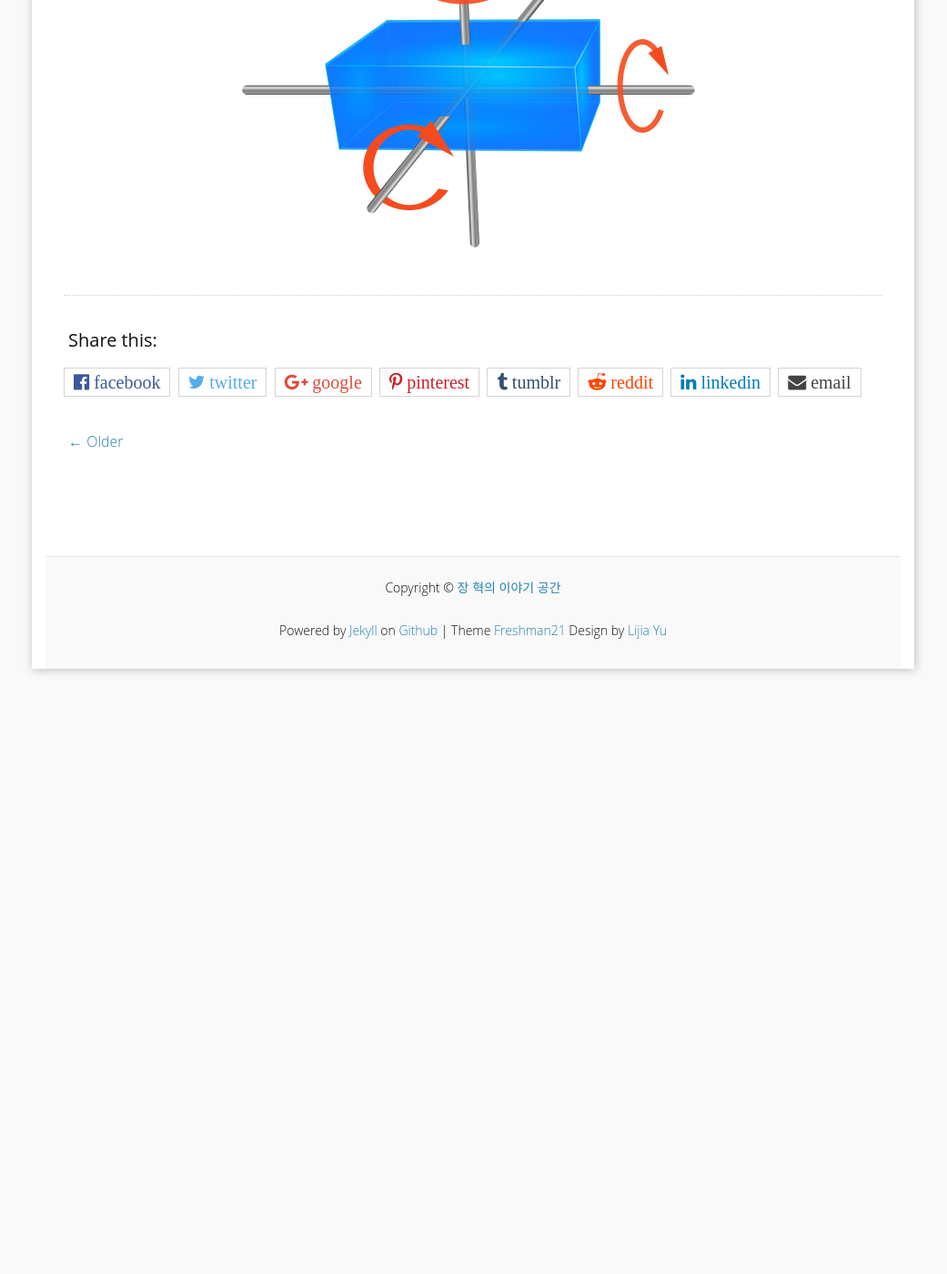
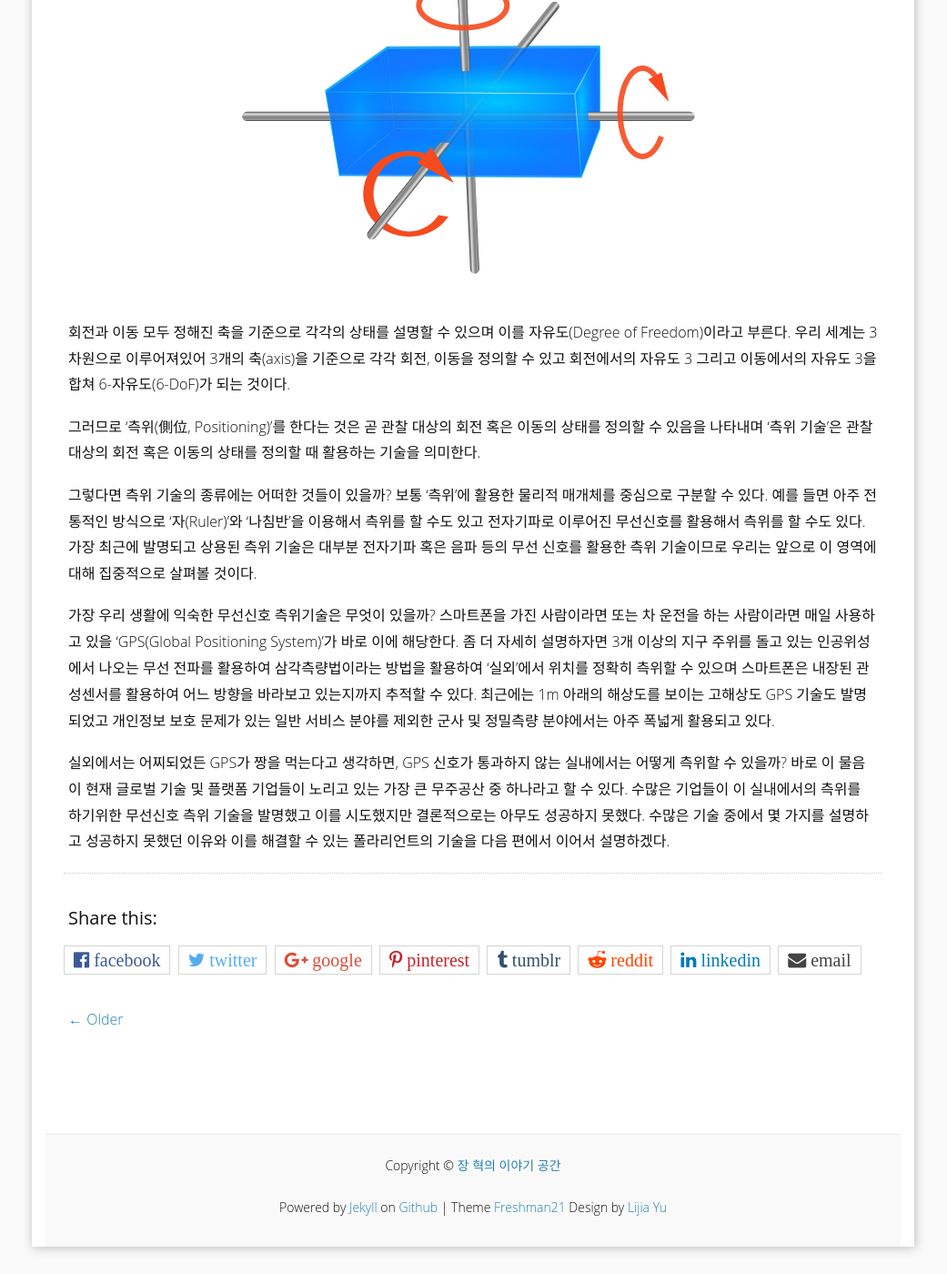
Before and after one commit to HyoukJang/HyoukJang.github.io, a Jekyll site: the page built from _posts/2016-09-10-positional-tracking-101-1.md, in a window 1280 px wide and 1400 px high, scrolled down 991 px. Shown: the whole window at 91% size, without its empty margins (120-1161 px from the left). Built offline with Jekyll 4.4.1, drawn with Linux system fonts in a browser that asks for light colours; nearby versions of some CDN libraries; some web fonts are replaced; comment, search, counter and statistics services are not loaded; before the commit the page ends 1756 px from its top, so only the background shows below that; some of the changed text lies outside the part shown.

Commit message:
add my post

```diff
--- a/_posts/2016-09-10-positional-tracking-101-1.md
+++ b/_posts/2016-09-10-positional-tracking-101-1.md
@@ -11,6 +11,16 @@ tags:  VR tech polariant virtual-reality positional-tracking 측위
 
 VR 뿐만 아니라 드론, AGV, 커머스 등 다양한 분야에서 필요로하는 '측위 기술'에 대해서 알아보고 특별히 가상현실(이하 VR)에서 말하는 측위가 어떤 것인지 자세히 다루고자 한다.
 
-어떤 물체의 상태를 설명할 때는 회전과 이동을 기초로 한다. 회전은 다른말로 하면 물체가 어느 방향을 향하고 있는 지를 의미하고, 이동은 정한 좌표계에서 어느 방향으로 움직였는지를 말한다. 아주 간단히 설명할 할 수 있는 그림으로 아래에 있다.
+어떤 물체의 운동 상태를 설명할 때는 회전(Rotation)과 이동(Traslation)을 기초로 한다. 회전은 다른말로 하면 물체가 어느 방향을 향하고 있는 지를 의미하고, 이동은 정한 좌표계에서 어느 방향으로 움직였는지를 말한다. 아주 간단히 설명할 할 수 있는 그림으로 아래에 있다.
 
 ![Degree of Freedom]({{site.baseurl}}/images/degree_of_freedom.png)
+
+회전과 이동 모두 정해진 축을 기준으로 각각의 상태를 설명할 수 있으며 이를 자유도(Degree of Freedom)이라고 부른다. 우리 세계는 3차원으로 이루어져있어 3개의 축(axis)을 기준으로 각각 회전, 이동을 정의할 수 있고 회전에서의 자유도 3 그리고 이동에서의 자유도 3을 합쳐 6-자유도(6-DoF)가 되는 것이다.
+
+그러므로 '측위(側位, Positioning)'를 한다는 것은 곧 관찰 대상의 회전 혹은 이동의 상태를 정의할 수 있음을 나타내며 '측위 기술'은 관찰 대상의 회전 혹은 이동의 상태를 정의할 때 활용하는 기술을 의미한다.
+
+그렇다면 측위 기술의 종류에는 어떠한 것들이 있을까? 보통 '측위'에 활용한 물리적 매개체를 중심으로 구분할 수 있다. 예를 들면 아주 전통적인 방식으로 '자(Ruler)'와 '나침반'을 이용해서 측위를 할 수도 있고 전자기파로 이루어진 무선신호를 활용해서 측위를 할 수도 있다. 가장 최근에 발명되고 상용된 측위 기술은 대부분 전자기파 혹은 음파 등의 무선 신호를 활용한 측위 기술이므로 우리는 앞으로 이 영역에 대해 집중적으로 살펴볼 것이다.
+
+가장 우리 생활에 익숙한 무선신호 측위기술은 무엇이 있을까? 스마트폰을 가진 사람이라면 또는 차 운전을 하는 사람이라면 매일 사용하고 있을 'GPS(Global Positioning System)'가 바로 이에 해당한다. 좀 더 자세히 설명하자면 3개 이상의 지구 주위를 돌고 있는 인공위성에서 나오는 무선 전파를 활용하여 삼각측량법이라는 방법을 활용하여 '실외'에서 위치를 정확히 측위할 수 있으며 스마트폰은 내장된 관성센서를 활용하여 어느 방향을 바라보고 있는지까지 추적할 수 있다. 최근에는 1m 아래의 해상도를 보이는 고해상도 GPS 기술도 발명되었고 개인정보 보호 문제가 있는 일반 서비스 분야를 제외한 군사 및 정밀측량 분야에서는 아주 폭넓게 활용되고 있다.
+
+실외에서는 어찌되었든 GPS가 짱을 먹는다고 생각하면, GPS 신호가 통과하지 않는 실내에서는 어떻게 측위할 수 있을까? 바로 이 물음이 현재 글로벌 기술 및 플랫폼 기업들이 노리고 있는 가장 큰 무주공산 중 하나라고 할 수 있다. 수많은 기업들이 이 실내에서의 측위를 하기위한 무선신호 측위 기술을 발명했고 이를 시도했지만 결론적으로는 아무도 성공하지 못했다. 수많은 기술 중에서 몇 가지를 설명하고 성공하지 못했던 이유와 이를 해결할 수 있는 폴라리언트의 기술을 다음 편에서 이어서 설명하겠다.
```
